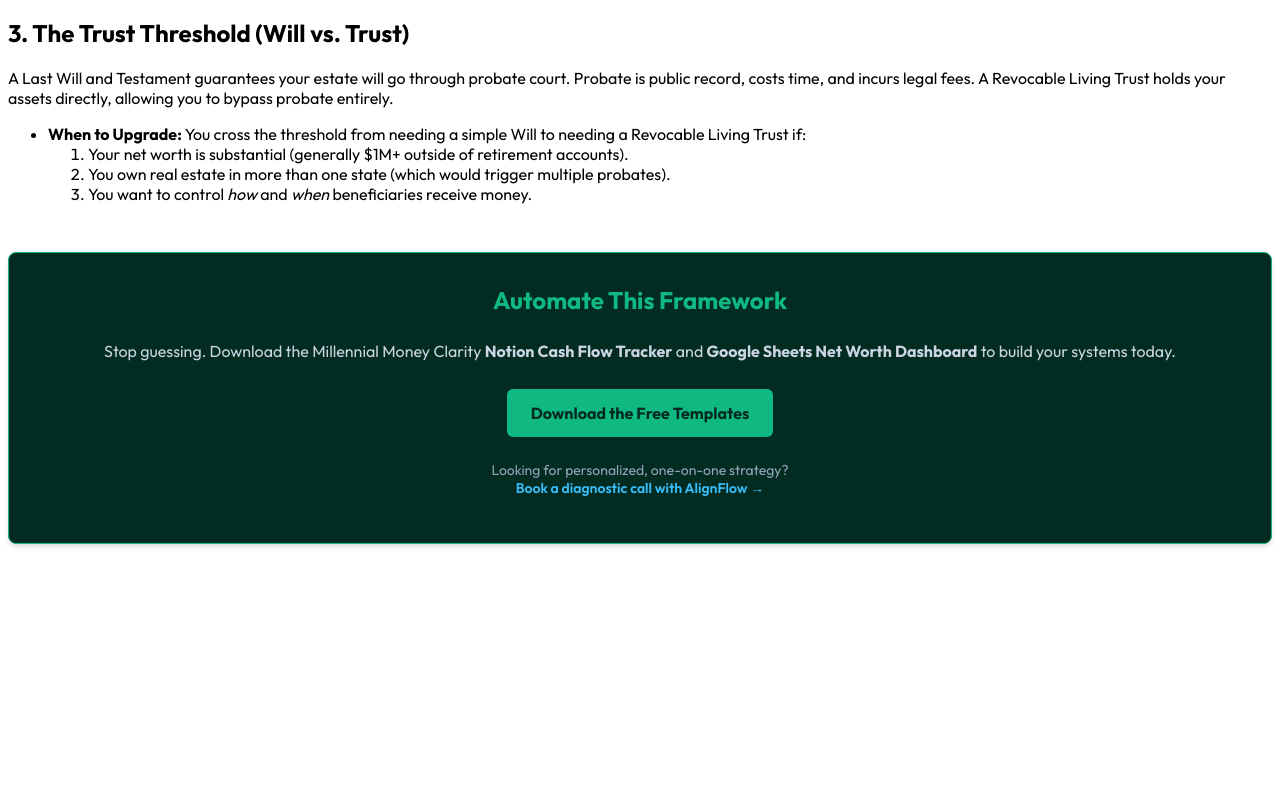
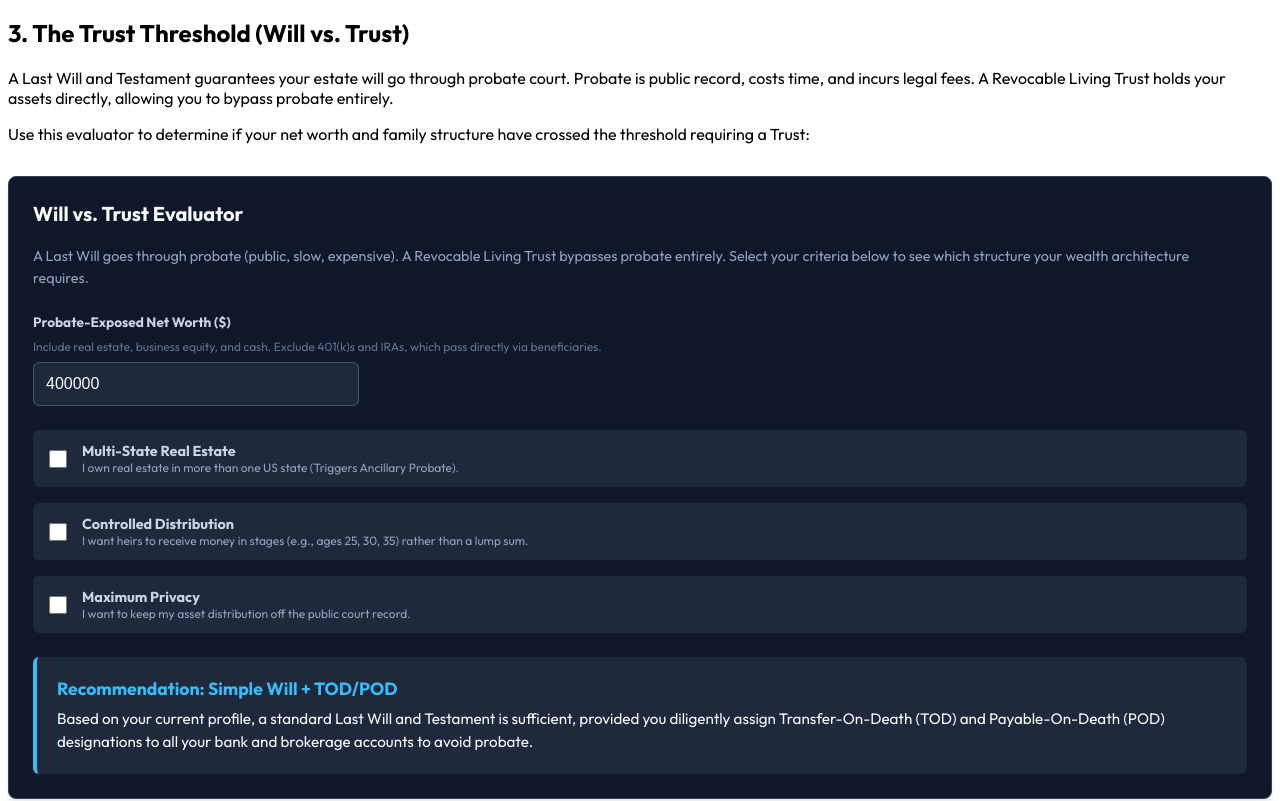
Before and after one commit to aa3682/diy-wealth-framework, a Next.js app: page /06-legacy-mechanics in a window 1280 px wide. Shown: the part 920-1721 px from the top of the page. Before the commit the page ends 1512 px from the top, so only its background shows below. Built offline with nearby package versions, Linux system fonts and the light colour scheme.

Commit message:
Update 06-legacy-mechanics.mdx

```diff
--- a/pages/06-legacy-mechanics.mdx
+++ b/pages/06-legacy-mechanics.mdx
@@ -1,4 +1,5 @@
 import EstateAuditChecklist from '../components/EstateAuditChecklist'
+import WillVsTrustEvaluator from '../components/WillVsTrustEvaluator'
 import LeadCapture from '../components/LeadCapture'
 
 # Legacy Mechanics
@@ -24,9 +25,9 @@ Every adult needs these three documents, regardless of net worth:
 
 ## 3. The Trust Threshold (Will vs. Trust)
 A Last Will and Testament guarantees your estate will go through probate court. Probate is public record, costs time, and incurs legal fees. A Revocable Living Trust holds your assets directly, allowing you to bypass probate entirely.
-* **When to Upgrade:** You cross the threshold from needing a simple Will to needing a Revocable Living Trust if:
-  1. Your net worth is substantial (generally $1M+ outside of retirement accounts).
-  2. You own real estate in more than one state (which would trigger multiple probates).
-  3. You want to control *how* and *when* beneficiaries receive money.
+
+Use this evaluator to determine if your net worth and family structure have crossed the threshold requiring a Trust:
+
+<WillVsTrustEvaluator />
 
 <LeadCapture />
```
